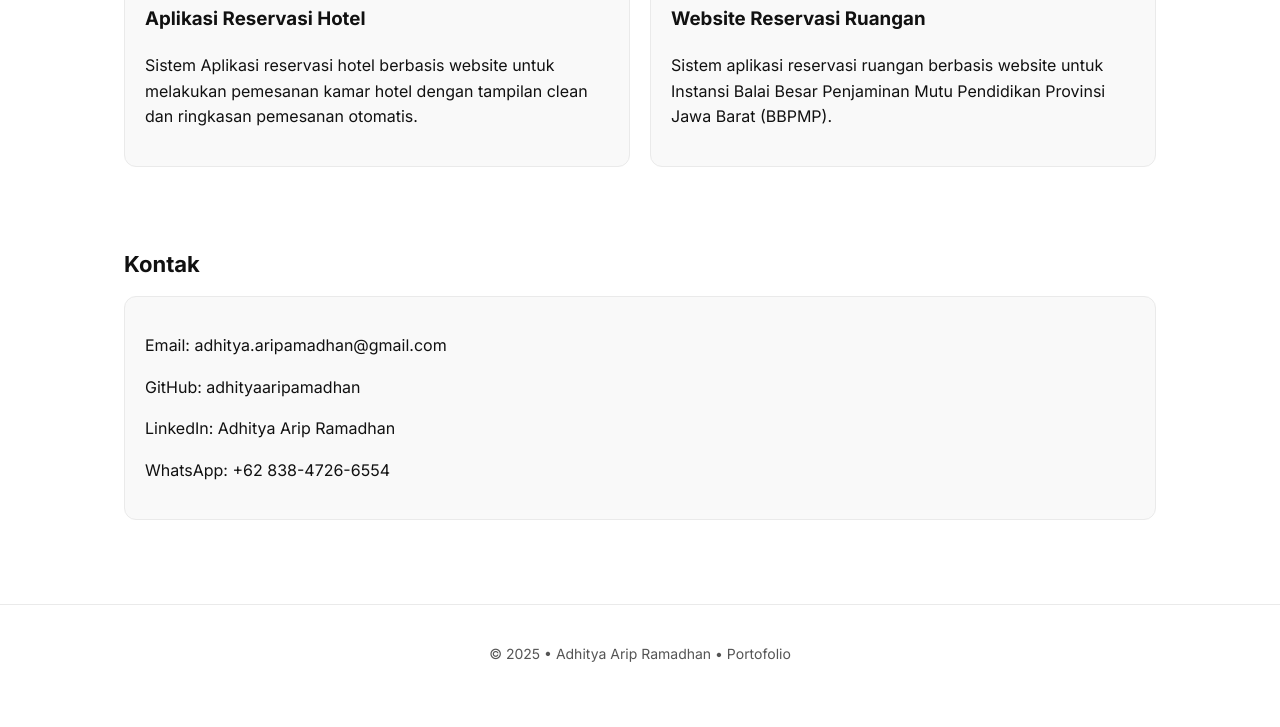
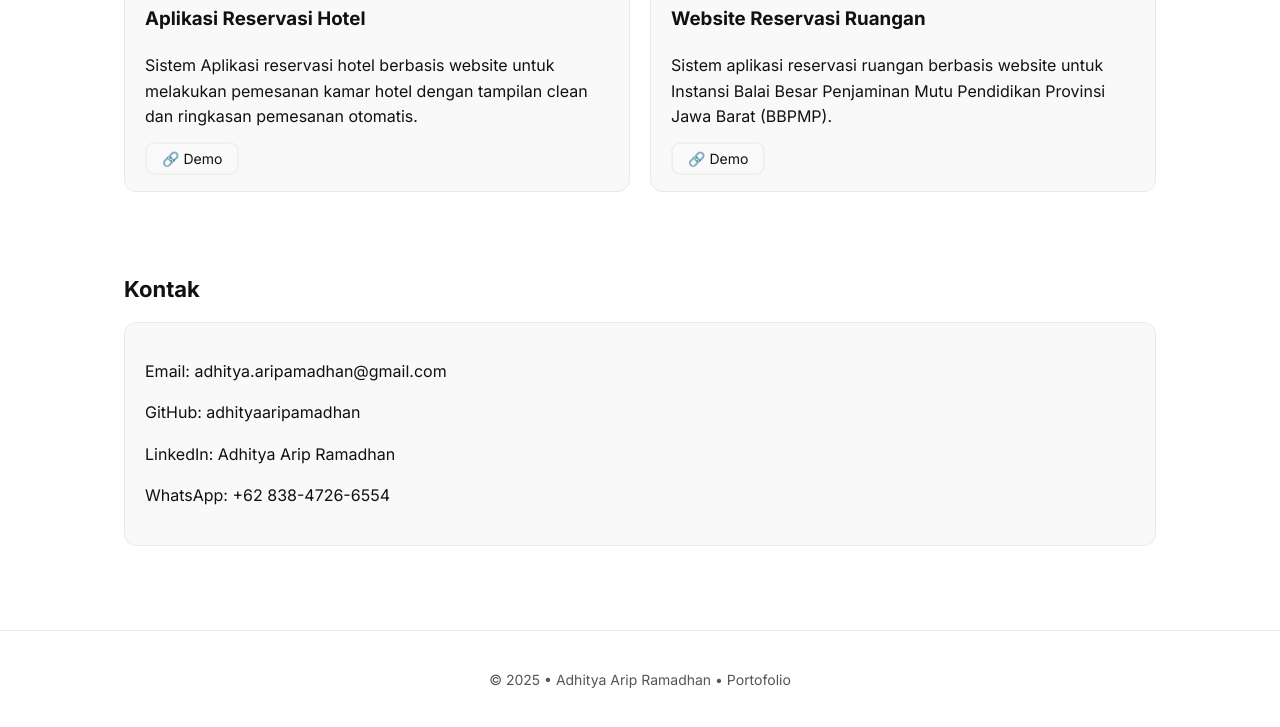
Before and after one commit to adhityaaripamadhan/adhityaaripamadhan.github.io, a plain HTML site: page index.html in a window 1280 px wide. Shown: the part 2252-2979 px from the top of the page. Before the commit the page ends 2956 px from the top, so only its background shows below. Drawn offline with Linux system fonts and the light colour scheme.

Commit message:
index.html

```diff
--- a/index.html
+++ b/index.html
@@ -36,7 +36,7 @@
       font-family: Inter, system-ui, sans-serif;
       background: var(--bg);
       color: var(--text);
-      line-height: 1.6
+      line-height: 1.6;
     }
 
     a {
@@ -331,6 +331,23 @@
       border-radius: 8px;
     }
 
+    .wrapp-demo {
+      display: flex;
+      gap: 10px;
+      flex-wrap: wrap;
+      margin-top: 6px
+    }
+
+    .btn-demo {
+      font-size: 14px;
+      padding: 6px 15px;
+      background: #fafafa;
+      border-radius: 9px;
+      border: 2px solid #f0f0f0;
+    }
+    .btn-demo:hover{
+      background: #e6e7e9;
+    }
 
     footer {
       padding: 24px 0;
@@ -568,17 +585,27 @@
       <h2>Proyek</h2>
       <div class="grid cols-2">
         <article class="card proj">
-          <img src="Vellura Reservasi.png"
-            alt="Aplikasi Reservasi Hotel">
+          <img src="Vellura Reservasi.png" alt="Aplikasi Reservasi Hotel">
           <h3>Aplikasi Reservasi Hotel</h3>
-          <p>Sistem Aplikasi reservasi hotel berbasis website untuk melakukan pemesanan kamar hotel dengan tampilan clean dan ringkasan pemesanan
+          <p>Sistem Aplikasi reservasi hotel berbasis website untuk melakukan pemesanan kamar hotel dengan tampilan
+            clean dan ringkasan pemesanan
             otomatis.</p>
+          <div class="wrapp-demo">
+            <a href="https://drive.google.com/file/d/1PsdMtMkY6XsIWgWvylv5oVf6h2tnhHYl/view?usp=sharing">
+              <span class="btn-demo">🔗 Demo</span>
+            </a>
+          </div>
         </article>
         <article class="card proj">
-          <img src="BBPMP Reservasi.png"
-            alt="Website Reservasi Ruangan">
+          <img src="BBPMP Reservasi.png" alt="Website Reservasi Ruangan">
           <h3>Website Reservasi Ruangan</h3>
-          <p>Sistem aplikasi reservasi ruangan berbasis website untuk Instansi Balai Besar Penjaminan Mutu Pendidikan Provinsi Jawa Barat (BBPMP).</p>
+          <p>Sistem aplikasi reservasi ruangan berbasis website untuk Instansi Balai Besar Penjaminan Mutu Pendidikan
+            Provinsi Jawa Barat (BBPMP).</p>
+          <div class="wrapp-demo">
+            <a href="https://drive.google.com/file/d/1KjEz_NnVypeZSQkEBVt5uZHiYeGHRvFa/view?usp=drive_link">
+              <span class="btn-demo">🔗 Demo</span>
+            </a>
+          </div>
         </article>
       </div>
     </section>
```
